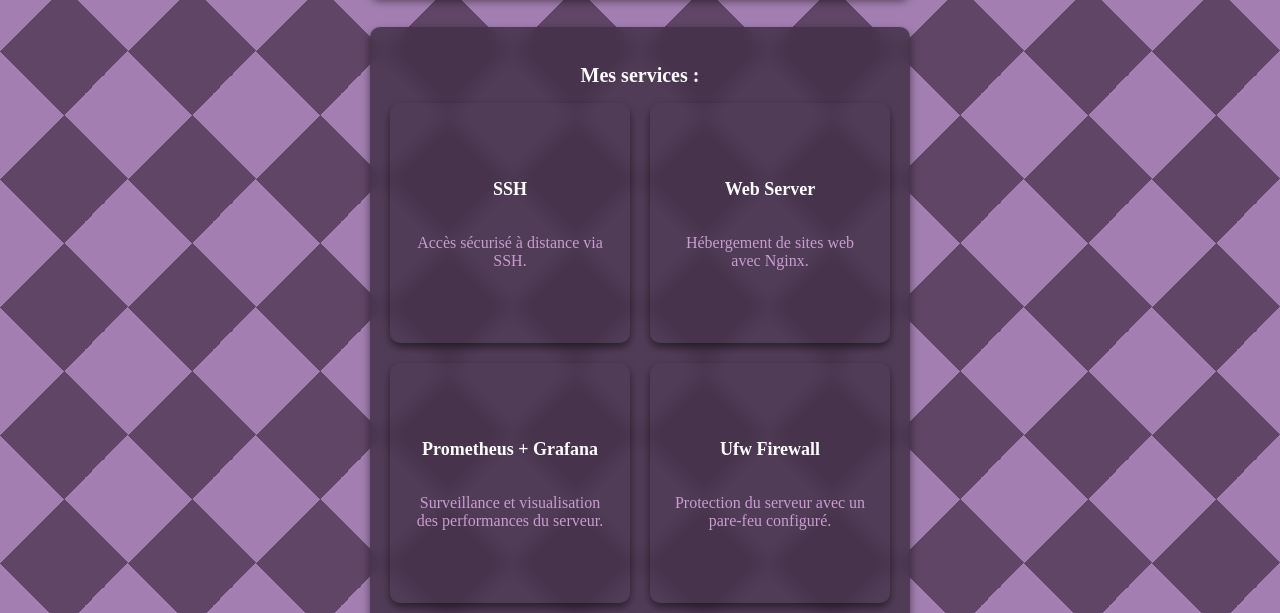
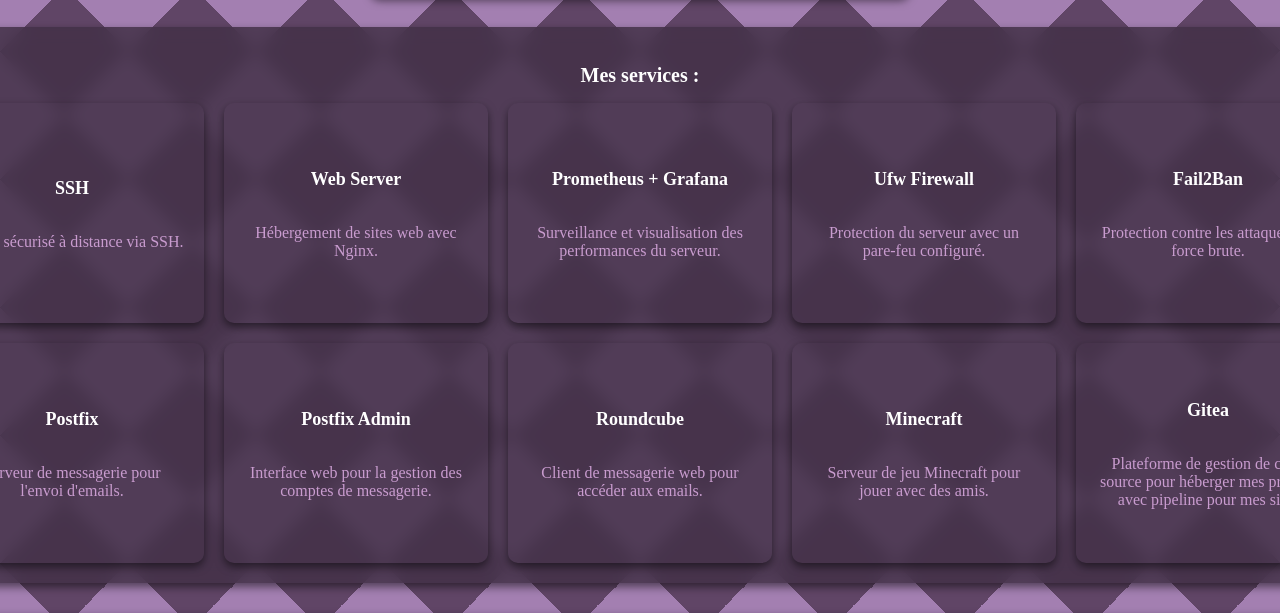
Before and after one commit to TheGitPenguin/landing-page, a website: page public/vps.html in a window 1280 px wide. Shown: the part 461-1074 px from the top of the page. Drawn offline with Linux system fonts and the light colour scheme.

Commit message:
change the vps page

```diff
--- a/public/styles/common.css
+++ b/public/styles/common.css
@@ -204,9 +204,9 @@
 
   .card-container {
     display: grid;
-    grid-template-columns: repeat(2, 1fr); /* 2 colonnes de largeur égale */
+    grid-template-columns: repeat(5, 1fr); /* 2 colonnes de largeur égale */
     gap: 20px;
-    width: 500px;
+    width: 1400px;
 
     .card {
       cursor: default;
@@ -217,7 +217,7 @@
       }
       background-color: #FFFFFF00;
       width: calc(100% - 40px); /* Les cartes prennent toute la largeur de la colonne */
-      height: 200px; /* Hauteur automatique pour s'adapter au contenu */
+      height: 180px; /* Hauteur automatique pour s'adapter au contenu */
     }
   }
 }
```
